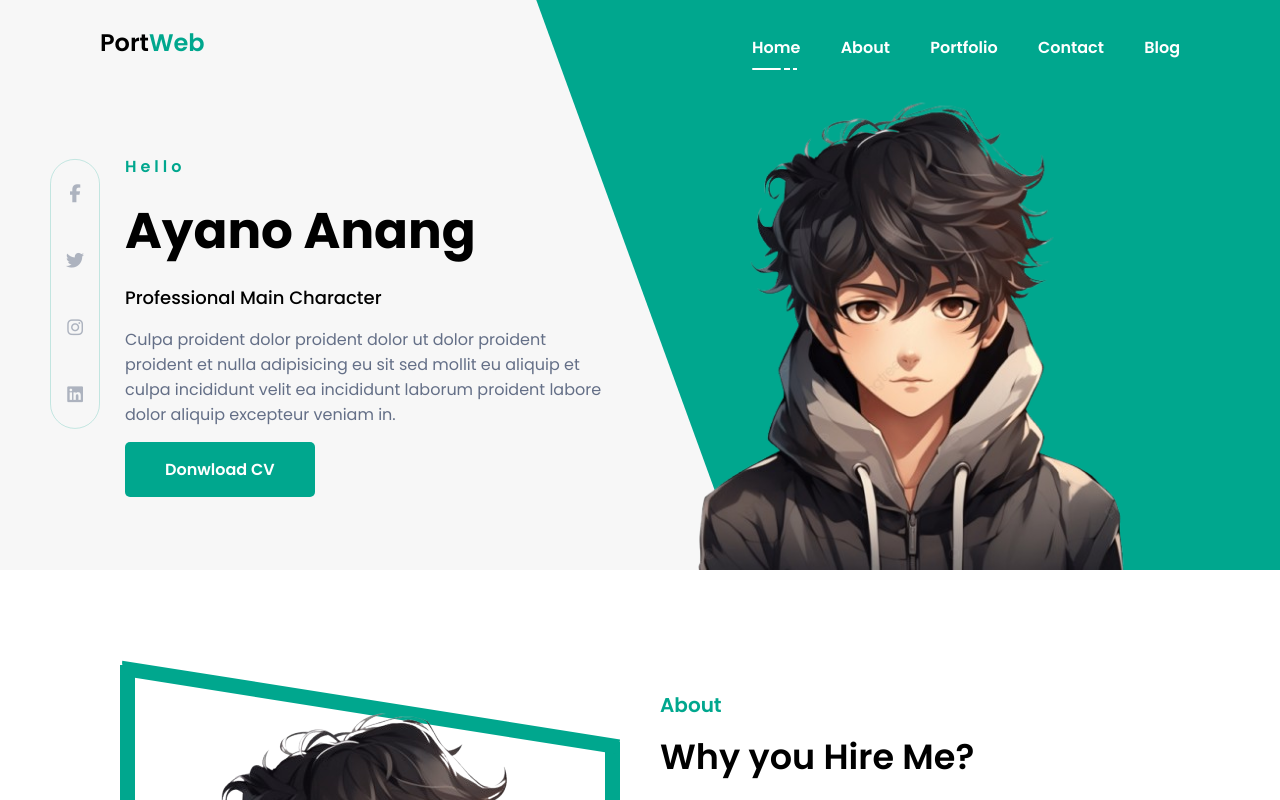
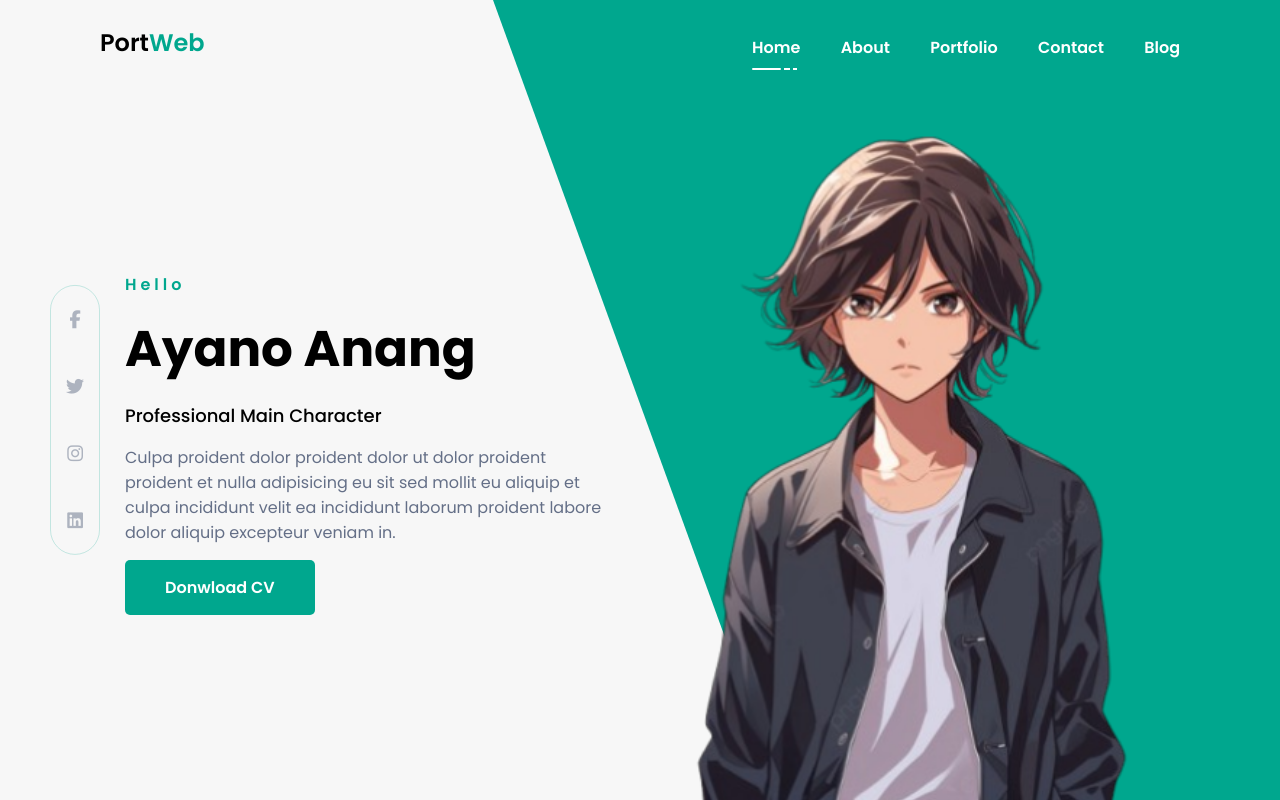
Before and after one commit to AnangML/AnangWeb, a plain HTML site: page index.html in a window 1280 px wide. Shown: the top 800 px of the page. Drawn offline with Linux system fonts and the light colour scheme.

Commit message:
Update index.html

```diff
--- a/index.html
+++ b/index.html
@@ -53,7 +53,7 @@
 				</div>
 				<div class="home-image">
 					<div class="img-box">
-					<img src="aset/muka.png">
+					<img src="aset/anang.png">
 					</div>
 				</div>
 			</div>
```
